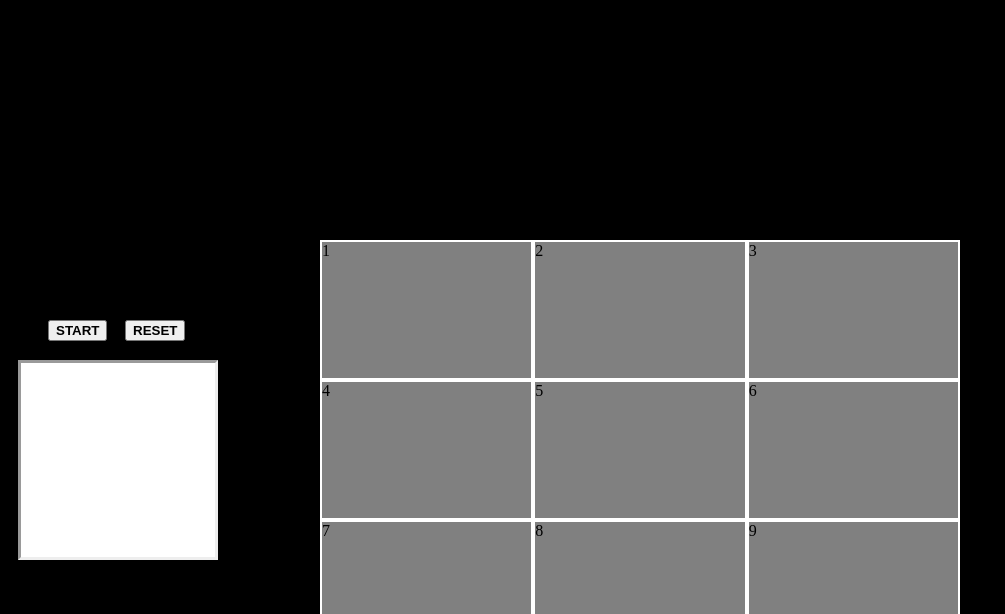
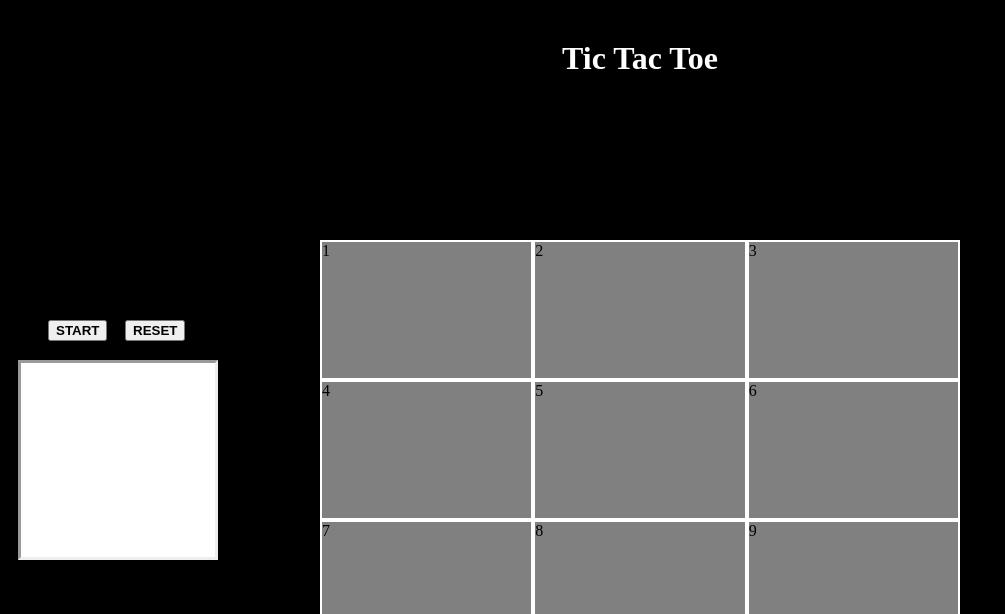
Before and after one commit to brian-w119/ticTacToe, a plain HTML site: page index.html in a window 1280 px wide. Shown: the top 614 px of the page, without its empty margins (0-1005 px from the left). Drawn offline with Linux system fonts and the light colour scheme.

Commit message:
Heading added

```diff
--- a/index.html
+++ b/index.html
@@ -8,6 +8,9 @@
 </head>
 
 <body>
+
+  <h1 id="heading">Tic Tac Toe</h1>
+
   <div class="gameContainer">
      <div class="box" id="box1">1</div>
      <div class="box" id="box2">2</div>
--- a/style.css
+++ b/style.css
@@ -96,3 +96,9 @@ body{
     left       : 125px;
     top        : 40%;
 }
+
+h1{
+    color: white;
+    text-align: center;
+    margin-top: 40px;
+}
```
